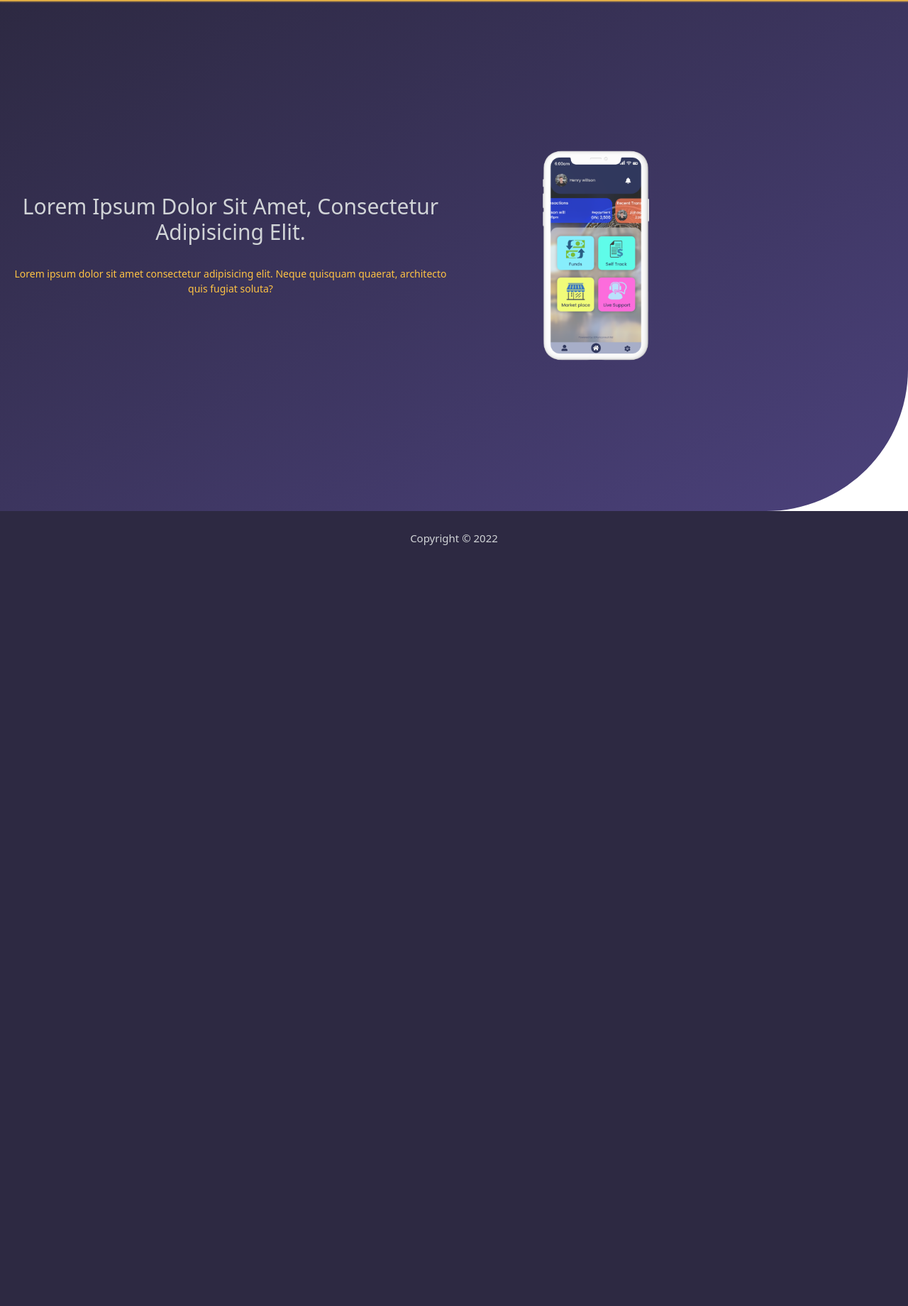
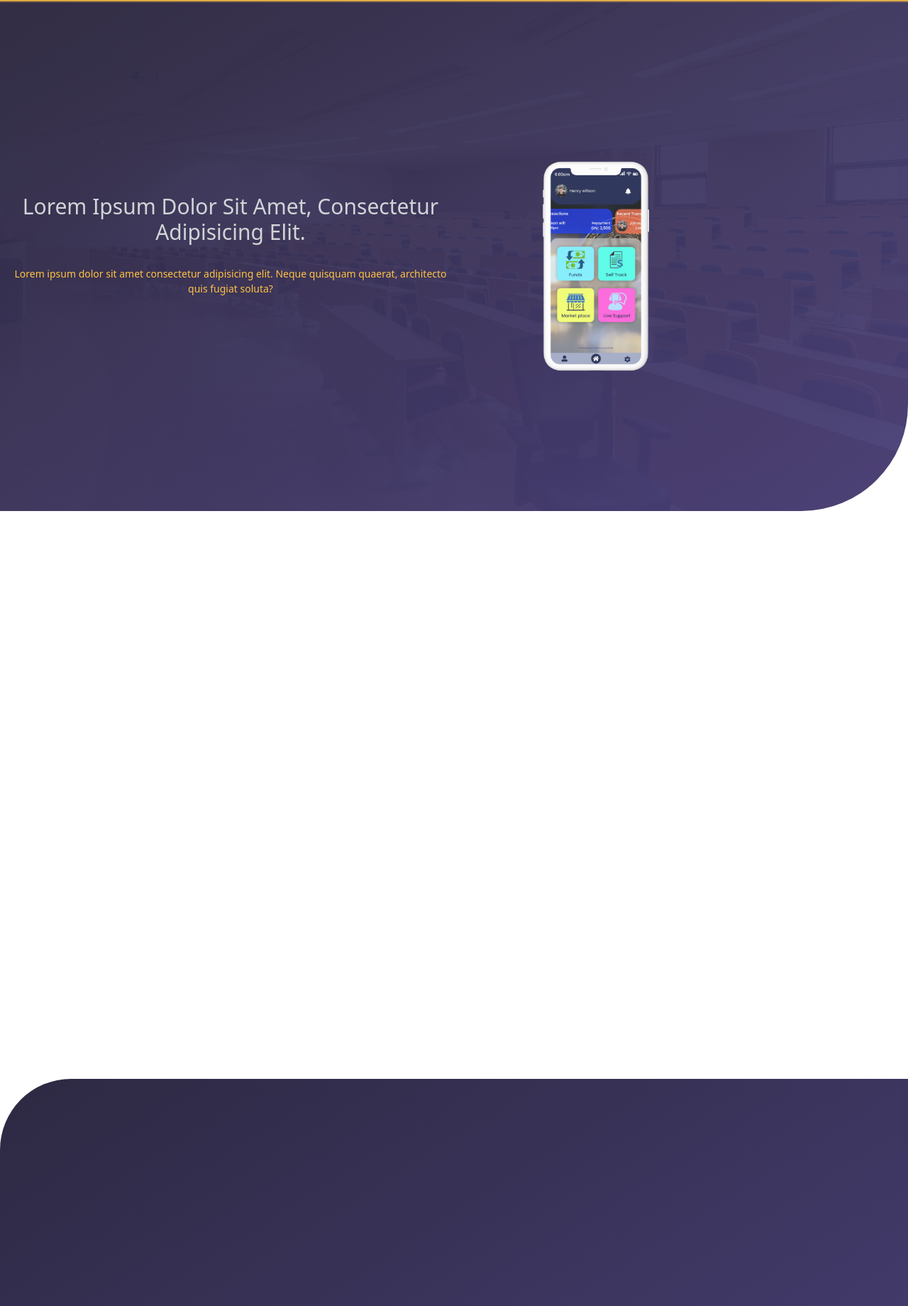
Before and after one commit to perrykwarteng/TimeTableApp, a PHP site: page / in a window 1280 px wide. Shown: the part 80-1920 px from the top of the page at 71% size. Before the commit the page ends 848 px from the top, so only its background shows below. Run offline with PHP 8.4, Linux system fonts and the light colour scheme.

Commit message:
Styling the landing page

```diff
--- a/index.html
+++ b/index.html
@@ -1,38 +1,23 @@
 <!DOCTYPE html>
 <html lang="en">
+
 <head>
   <meta charset="UTF-8" />
   <meta http-equiv="X-UA-Compatible" content="IE=edge" />
   <meta name="viewport" content="width=device-width, initial-scale=1.0" />
   <title>Time Table App</title>
   <link rel="stylesheet" href="styles/style.css">
-    <link
-      href="https://cdn.jsdelivr.net/npm/bootstrap@5.2.0/dist/css/bootstrap.min.css"
-      rel="stylesheet"
-      integrity="sha384-gH2yIJqKdNHPEq0n4Mqa/HGKIhSkIHeL5AyhkYV8i59U5AR6csBvApHHNl/vI1Bx"
-      crossorigin="anonymous"
-    />
+  <link href="https://cdn.jsdelivr.net/npm/bootstrap@5.2.0/dist/css/bootstrap.min.css" rel="stylesheet" integrity="sha384-gH2yIJqKdNHPEq0n4Mqa/HGKIhSkIHeL5AyhkYV8i59U5AR6csBvApHHNl/vI1Bx" crossorigin="anonymous" />
 
 </head>
 
 <body>
   <!-- Header with navigation -->
   <header>
-      <nav
-        class="navbar navbar-expand-lg navbar-dark"
-        style="background-color: #2d2942;"
-      >
+    <nav class="navbar navbar-expand-lg navbar-dark" style="background-color: #2d2942;">
       <div class="container">
         <a class="navbar-brand" href="#">Navbar</a>
-          <button
-            class="navbar-toggler"
-            type="button"
-            data-bs-toggle="collapse"
-            data-bs-target="#navbarSupportedContent"
-            aria-controls="navbarSupportedContent"
-            aria-expanded="false"
-            aria-label="Toggle navigation"
-          >
+        <button class="navbar-toggler" type="button" data-bs-toggle="collapse" data-bs-target="#navbarSupportedContent" aria-controls="navbarSupportedContent" aria-expanded="false" aria-label="Toggle navigation">
           <span class="navbar-toggler-icon"></span>
         </button>
         <div class="collapse navbar-collapse" id="navbarSupportedContent">
@@ -68,6 +53,16 @@
     </div>
 
   </section>
+
+  <!-- features -->
+  <section class="Features"></section>
+
+  <!-- How it's Works -->
+  <section class="works"></section>
+  <!-- About us -->
+  <section class="about"></section>
+  <!-- call to action -->
+  <section class="call"></section>
   <!-- footer section -->
   <footer class="footer text-center">
     <div class="col-sm-12 col-md-12 col-lg-12">
@@ -77,10 +72,7 @@
 
 
 
-    <script
-      src="https://cdn.jsdelivr.net/npm/bootstrap@5.2.0/dist/js/bootstrap.bundle.min.js"
-      integrity="sha384-A3rJD856KowSb7dwlZdYEkO39Gagi7vIsF0jrRAoQmDKKtQBHUuLZ9AsSv4jD4Xa"
-      crossorigin="anonymous"
-    ></script>
+  <script src="https://cdn.jsdelivr.net/npm/bootstrap@5.2.0/dist/js/bootstrap.bundle.min.js" integrity="sha384-A3rJD856KowSb7dwlZdYEkO39Gagi7vIsF0jrRAoQmDKKtQBHUuLZ9AsSv4jD4Xa" crossorigin="anonymous"></script>
 </body>
+
 </html>
--- a/styles/style.css
+++ b/styles/style.css
@@ -52,12 +52,15 @@ h2{
 /* Hero section */
 .hero{
     height: 90vh;
-    background: linear-gradient(to bottom right, #2d2942,#4b417b);
-    border-bottom-right-radius: 20rem;
+    background: linear-gradient(to bottom right, #2d2942f2,#4b417bf2), url('/assert/Images/classbg.jpg');
+    background-position: center;
+    background-repeat: no-repeat;
+    background-size: cover;
+    border-bottom-right-radius: 10rem;
     padding: 1rem;
 }
 .hero .hero-intro h2{
-    margin: 3rem 0rem 0rem 0rem;
+    margin: 4rem 0rem 0rem 0rem;
     font-size: var(--big-font-size);
     color: var(--accent-color);
     text-transform: capitalize;
@@ -77,6 +80,7 @@ h2{
 } */
 .hero .hero-img img{
     width: 40rem;
+    margin-top: 3rem;
 }
 
 @media screen and (min-width:768px) {
@@ -84,6 +88,7 @@ h2{
         display: flex;
         justify-content: flex-start;
         align-items: center;
+        border-bottom-right-radius: 15rem;
     }
     .hero .hero-intro h2{
         font-size: 3rem;
@@ -93,6 +98,24 @@ h2{
         font-size: 3rem;
         margin: 0rem 0rem 3rem 0rem;
     }
+}
+/* Features */
+.Features{
+    height: 100vh;
+}
+
+/* Works */
+.works{
+    height: 100vh;
+    background: linear-gradient(to bottom right, #2d2942,#4b417b);
+    border-top-left-radius: 10rem;
+}
+.about{
+    height: 100vh;
+}
+.call{
+    height: 40vh;
+    background: var(--tetiary-color);
 }
 
 /* Footer */
```
Also changed, not shown: assert/Images/classbg.jpg (added). Lines whose indentation alone changed are shown as unchanged.
